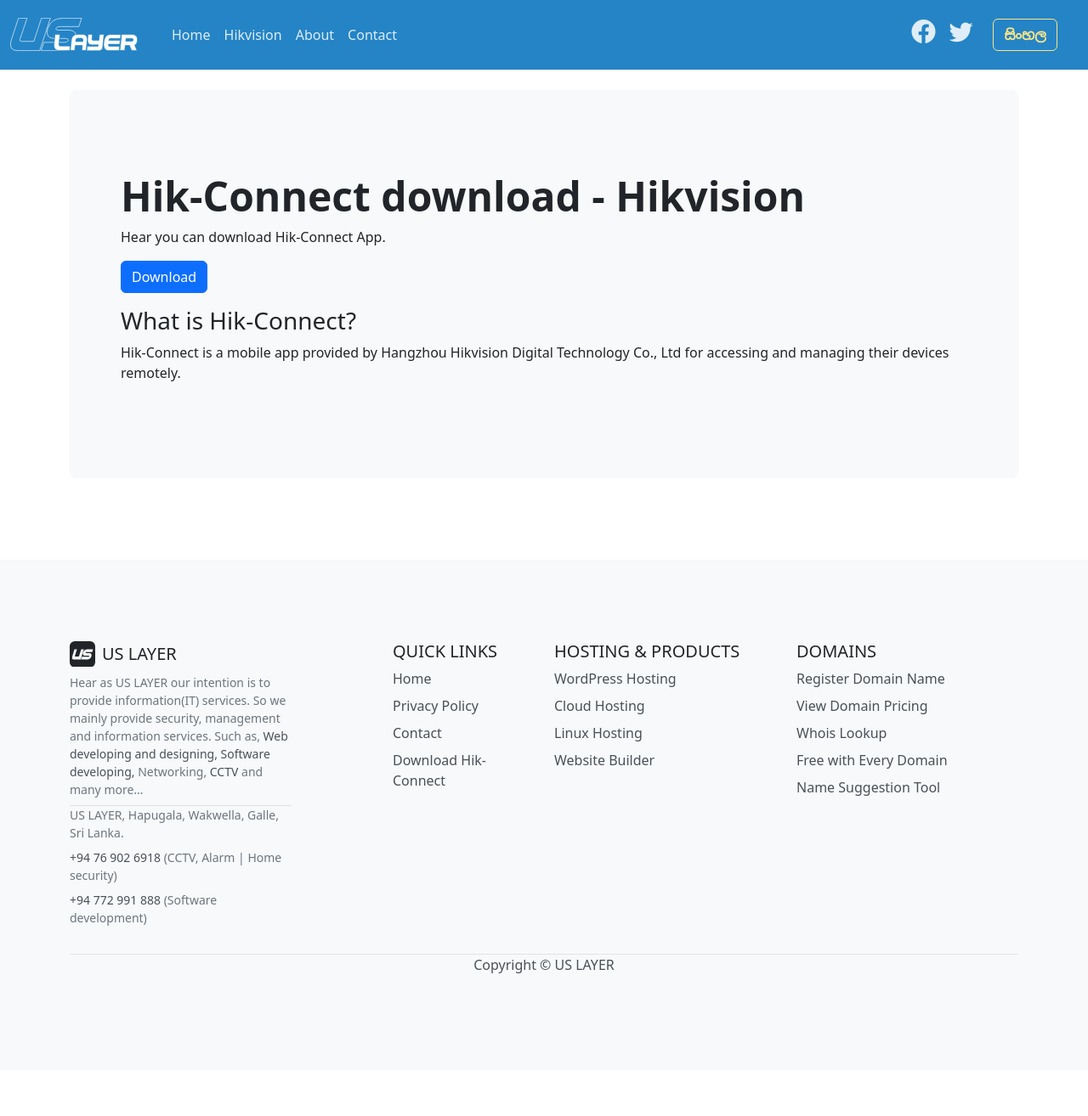
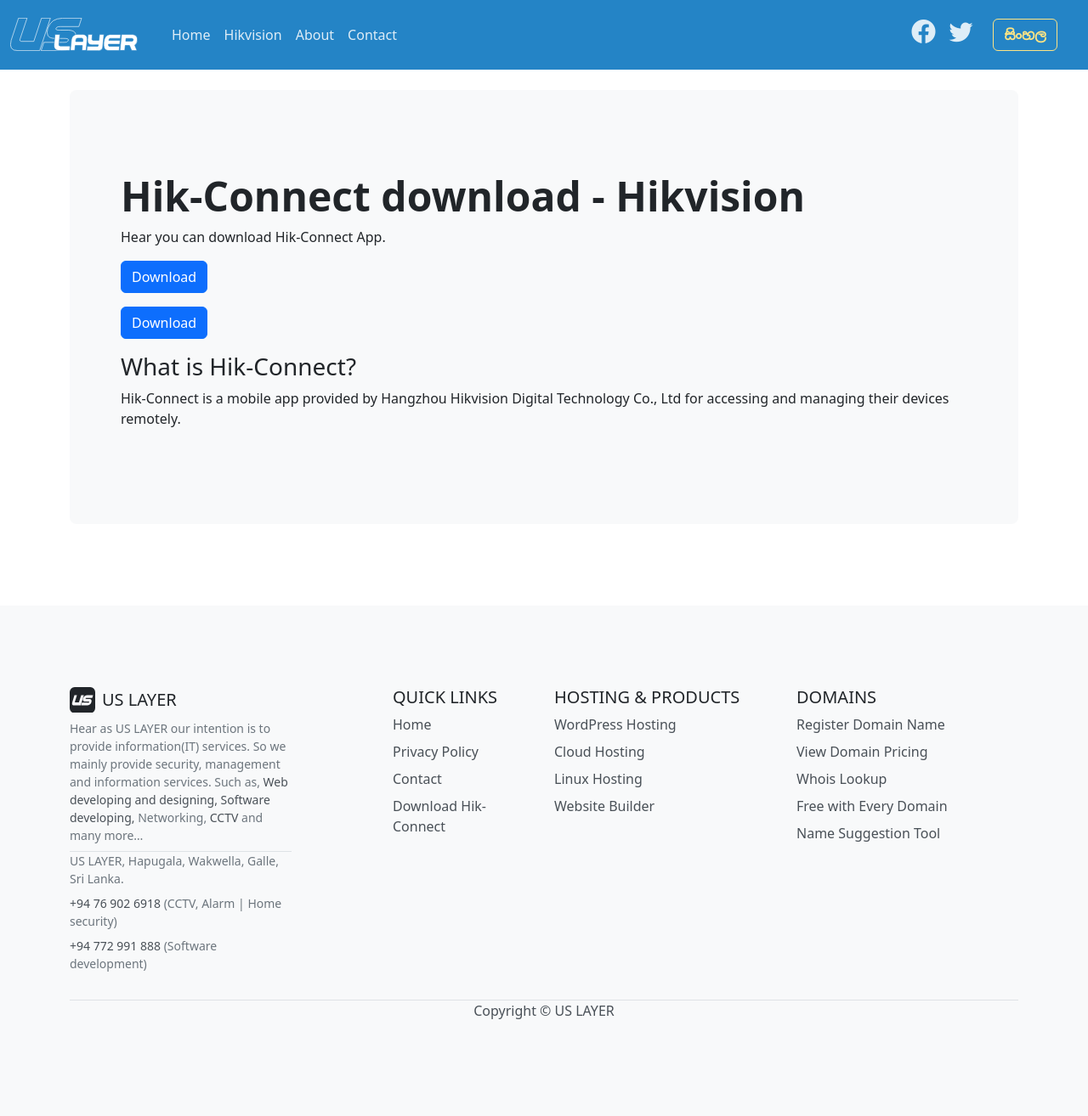
Before and after one commit to uslayer/uslayer.github.io, a Jekyll site: the page built from pages/hik-connect.md, in a window 1280 px wide. Shown: the whole page at 85% size. Built offline with Jekyll 4.4.1, drawn with Linux system fonts in a browser that asks for light colours; before the commit the page ends 1260 px from its top, so only the background shows below that.

Commit message:
Update hik-connect.md

```diff
--- a/pages/hik-connect.md
+++ b/pages/hik-connect.md
@@ -10,5 +10,7 @@
 
 <a href="https://mobileappstore.oss-cn-hangzhou.aliyuncs.com/Android/Hik-Connect.apk#" alt="hikconnect apk download"><button type="button" class="btn btn-primary"><i class="bi bi-android2"></i> Download</button></a>
 
+<a href="https://apps.apple.com/app/id1087803190" target="_balank" alt="hik connect ios download"><button type="button" class="btn btn-primary"><i class="bi bi-apple"></i> Download</button></a>
+
 ### What is Hik-Connect?
 Hik-Connect is a mobile app provided by Hangzhou Hikvision Digital Technology Co., Ltd for accessing and managing their devices remotely.
```
